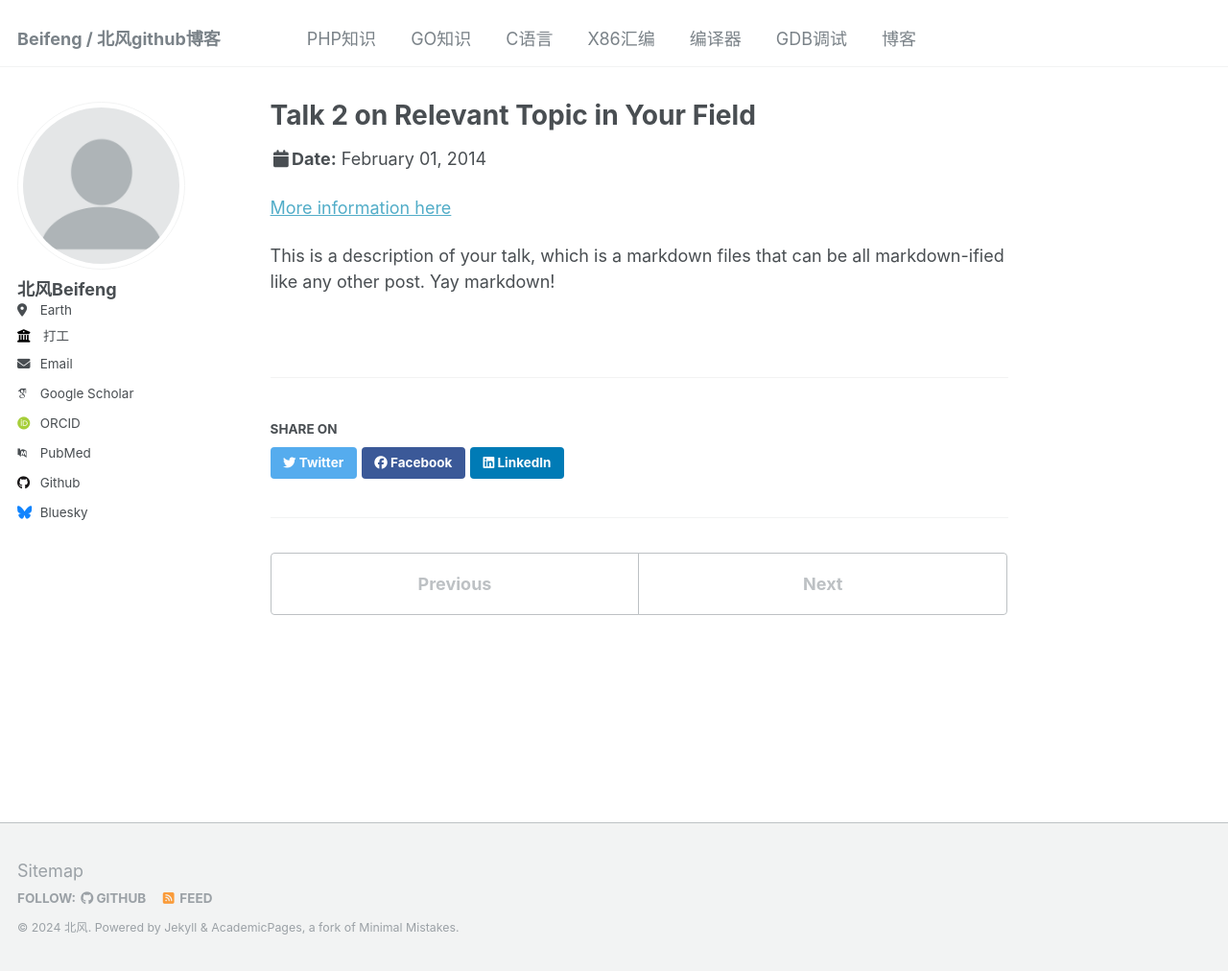
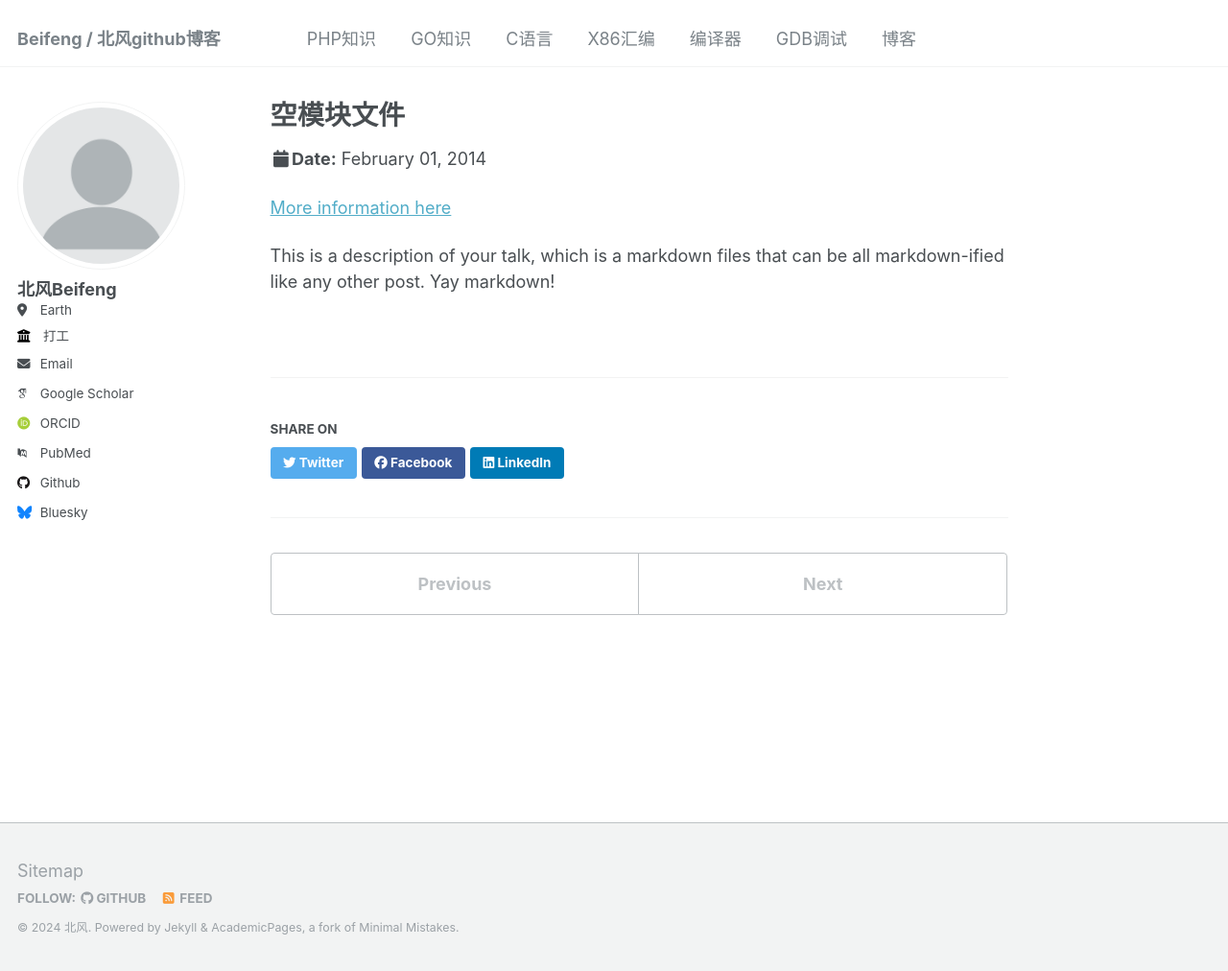
Before and after one commit to beifengisnil/beifengisnil.github.io, a Jekyll site: the page built from _talks/2014-02-01-talk-2.md, in a window 1280 px wide and 1012 px high. Shown: the whole window at 96% size. Built offline with Jekyll 4.4.1, drawn with Linux system fonts in a browser that asks for light colours; some web fonts are replaced.

Commit message:
Update 2014-02-01-talk-2.md

```diff
--- a/_talks/2014-02-01-talk-2.md
+++ b/_talks/2014-02-01-talk-2.md
@@ -1,5 +1,5 @@
 ---
-title: "Talk 2 on Relevant Topic in Your Field"
+title: "空模块文件  "
 collection: talks
 type: "Talk"
 permalink: /talks/2014-02-01-talk-2
```
